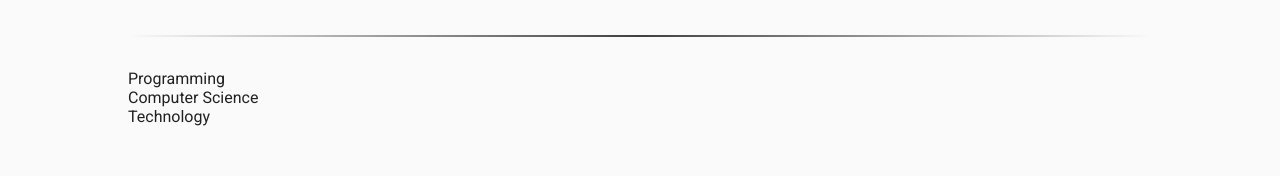
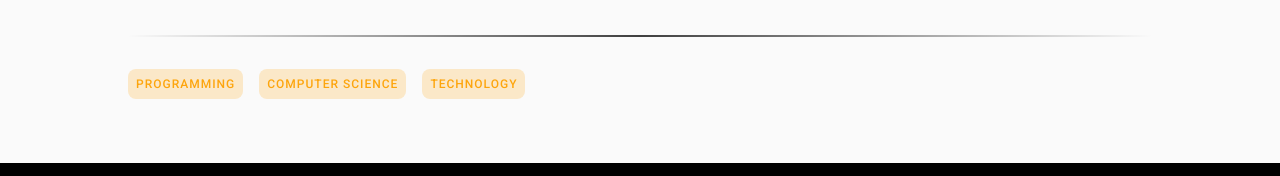
Before and after one commit to Luzefiru/Acta, a React (Create React App) app: page /post/1 in a window 1280 px wide. Shown: the part 927-1103 px from the top of the page. Built offline with nearby package versions, Linux system fonts and the light colour scheme.

Commit message:
feat: add ArticleTag component

```diff
--- a/src/components/ui/ArticleTag.css
+++ b/src/components/ui/ArticleTag.css
@@ -0,0 +1,11 @@
+.ArticleTag {
+  text-transform: uppercase;
+  white-space: nowrap;
+  font-weight: 500;
+  letter-spacing: 1px;
+  font-size: 0.75rem;
+  padding: 8px;
+  color: var(--tag-text);
+  background-color: var(--tag-bg);
+  border-radius: 8px;
+}
--- a/src/components/ui/ArticleTag.jsx
+++ b/src/components/ui/ArticleTag.jsx
@@ -1,3 +1,5 @@
+import './ArticleTag.css';
+
 function ArticleTag(props) {
   const { content } = props;
   return <div className="ArticleTag">{content}</div>;
--- a/src/index.css
+++ b/src/index.css
@@ -22,6 +22,9 @@
   --white: #ffffff;
   --destructive: #dd2c00;
   --positive: #00c853;
+
+  --tag-bg: #fda50d35;
+  --tag-text: #fda50d;
 }
 
 body {
--- a/src/pages/Post/Post.css
+++ b/src/pages/Post/Post.css
@@ -72,6 +72,14 @@ img.Post__cover {
   );
 }
 
+.Post__tags {
+  display: flex;
+  justify-content: flex-start;
+  gap: 16px;
+  width: 100%;
+  flex-wrap: wrap;
+}
+
 @media only screen and (min-width: 768px) {
   .Post__title {
     font-size: 2.5rem;
@@ -103,4 +111,8 @@ img.Post__cover {
   .Post__title {
     text-align: center;
   }
+
+  .Post__tags {
+    justify-content: center;
+  }
 }
```
